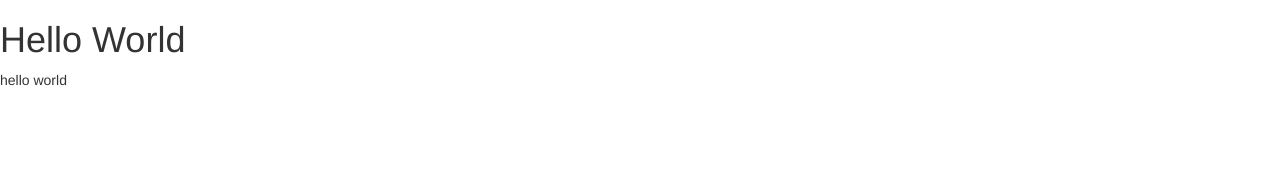
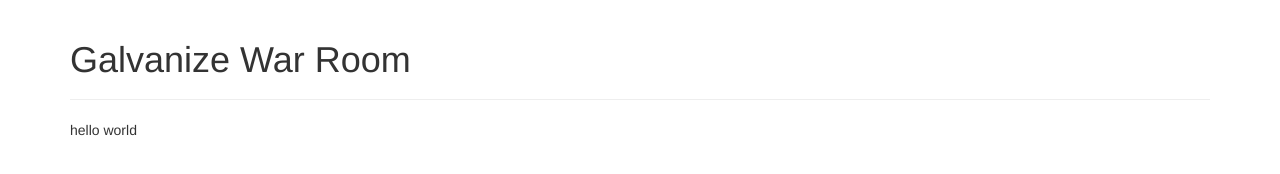
Before and after one commit to jcasey214/gwarroom, a website: page public/index.html in a window 1280 px wide. Drawn offline with nearby package versions, Linux system fonts and the light colour scheme; some packages are replaced by stand-ins of ours.

Commit message:
add title to index.html

```diff
--- a/public/index.html
+++ b/public/index.html
@@ -9,8 +9,12 @@
     <link rel="stylesheet" href="styles/main.css">
   </head>
   <body>
-    <h1>Hello World</h1>
-    <main ng-view></main>
+    <div class="container">
+      <div class="page-header">
+      <h1>Galvanize War Room</h1>
+      </div>
+      <main ng-view></main>
+    </div>
     <script src="https://ajax.googleapis.com/ajax/libs/jquery/1.11.3/jquery.min.js"></script>
     <script src="https://maxcdn.bootstrapcdn.com/bootstrap/3.3.5/js/bootstrap.min.js"></script>
     <script src="//ajax.googleapis.com/ajax/libs/angularjs/1.2.1/angular.min.js"></script>
```
